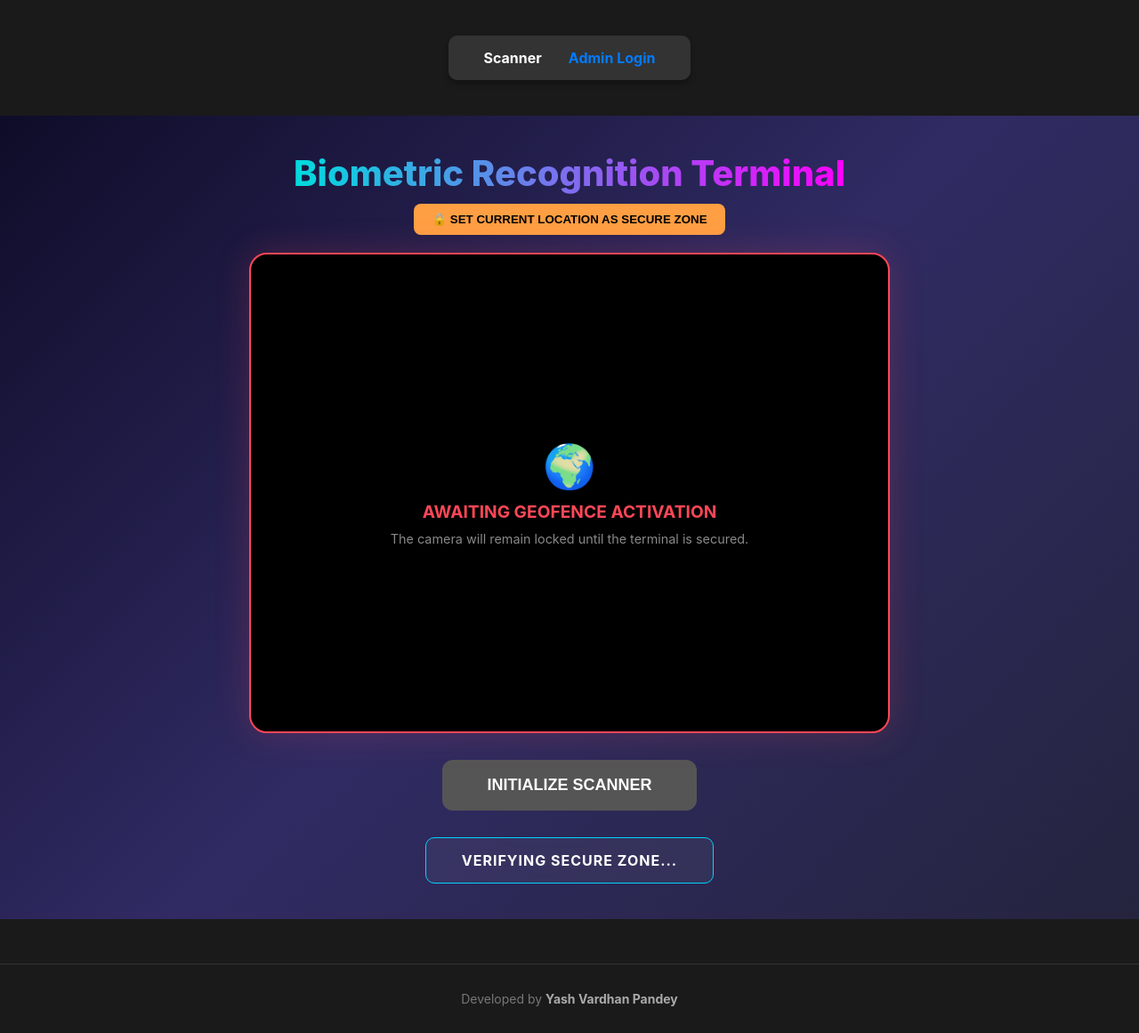
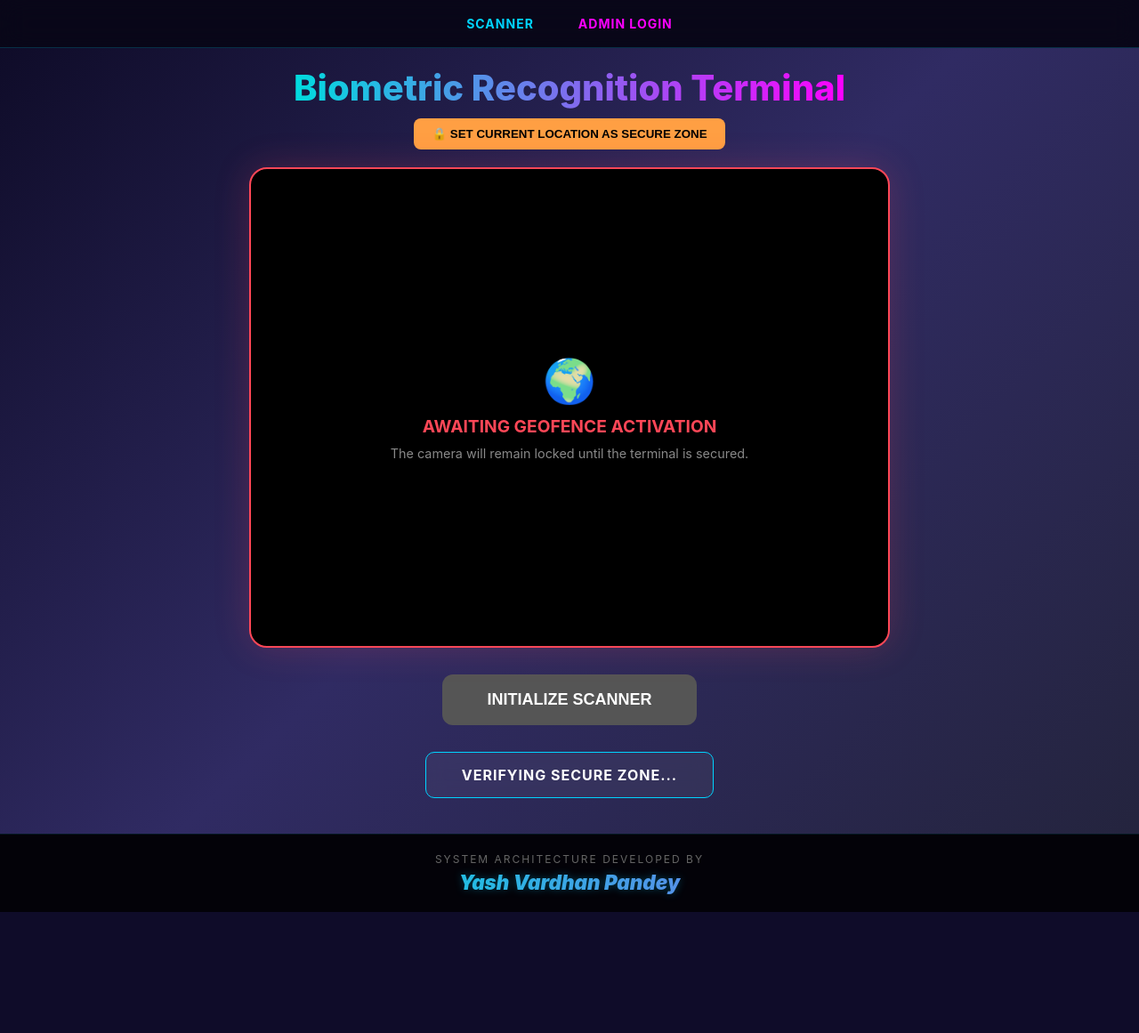
Before and after one commit to pndeyyash-cmd/face-attendance-frontend, a React (Vite) app: page / in a window 1280 px wide. Shown: the whole page at 89% size. After the commit the page ends 1025 px from the top, so only its background shows below. Built offline with nearby package versions, Linux system fonts and the light colour scheme; no server answers.

Commit message:
UI: Finalized glossy branding and removed layout dead zones

```diff
--- a/src/App.jsx
+++ b/src/App.jsx
@@ -10,7 +10,6 @@ export default function App() {
   const [isAdmin, setIsAdmin] = useState(false);
 
   useEffect(() => {
-    // Sync login state with local storage on load
     const token = localStorage.getItem('adminToken');
     setIsAdmin(!!token);
   }, []);
@@ -21,28 +20,51 @@ export default function App() {
     window.location.href = "/";
   };
 
+  const navLinkStyle = {
+    color: '#00d4ff',
+    textDecoration: 'none',
+    fontSize: '14px',
+    fontWeight: '700',
+    letterSpacing: '1px',
+    textTransform: 'uppercase',
+    padding: '8px 15px',
+    borderRadius: '6px',
+    transition: '0.3s all'
+  };
+
   return (
     <BrowserRouter>
-      <div style={{ display: 'flex', flexDirection: 'column', alignItems: 'center', minHeight: '100vh', backgroundColor: '#1a1a1a', color: 'white', paddingTop: '40px' }}>
+      {/* Root container: No padding at top to kill the black bar */}
+      <div style={{ display: 'flex', flexDirection: 'column', minHeight: '100vh', backgroundColor: '#0f0c29' }}>
 
-        {/* Navigation Bar */}
-        <nav style={{ display: 'flex', justifyContent: 'center', alignItems: 'center', gap: '30px', padding: '15px 40px', backgroundColor: '#333', borderRadius: '10px', marginBottom: '40px', boxShadow: '0 4px 6px rgba(0,0,0,0.3)' }}>
-          <Link to="/" style={{ color: 'white', textDecoration: 'none', fontSize: '16px', fontWeight: 'bold' }}>Scanner</Link>
+        {/* Navigation: Sticky Glassmorphism Header */}
+        <nav style={{
+          display: 'flex', justifyContent: 'center', alignItems: 'center', gap: '20px',
+          padding: '10px 0',
+          background: 'rgba(0, 0, 0, 0.4)',
+          backdropFilter: 'blur(15px)',
+          borderBottom: '1px solid rgba(0, 212, 255, 0.2)',
+          position: 'sticky', top: 0, zIndex: 1000
+        }}>
+          <Link to="/" style={navLinkStyle}>Scanner</Link>
 
           {isAdmin ? (
             <>
-              <Link to="/register" style={{ color: 'white', textDecoration: 'none', fontSize: '16px', fontWeight: 'bold' }}>Register</Link>
-              <Link to="/dashboard" style={{ color: 'white', textDecoration: 'none', fontSize: '16px', fontWeight: 'bold' }}>Logs</Link>
-              <Link to="/manage-students" style={{ color: 'white', textDecoration: 'none', fontSize: '16px', fontWeight: 'bold' }}>Management</Link>
-              <button onClick={handleLogout} style={{ backgroundColor: '#ff4c4c', color: 'white', border: 'none', padding: '8px 15px', borderRadius: '5px', cursor: 'pointer', fontWeight: 'bold' }}>Logout</button>
+              <Link to="/register" style={navLinkStyle}>Register</Link>
+              <Link to="/dashboard" style={navLinkStyle}>Logs</Link>
+              <Link to="/manage-students" style={navLinkStyle}>Management</Link>
+              <button onClick={handleLogout} style={{
+                background: '#ff4757', color: 'white', border: 'none',
+                padding: '6px 15px', borderRadius: '6px', cursor: 'pointer', fontWeight: 'bold'
+              }}>LOGOUT</button>
             </>
           ) : (
-            <Link to="/login" style={{ color: '#007BFF', textDecoration: 'none', fontSize: '16px', fontWeight: 'bold' }}>Admin Login</Link>
+            <Link to="/login" style={{...navLinkStyle, color: '#fc00ff'}}>Admin Login</Link>
           )}
         </nav>
 
-        {/* Content Area */}
-        <div style={{ width: '100%', flex: 1, display: 'flex', justifyContent: 'center' }}>
+        {/* Content Area: flex: 1 ensures it pushes the footer to the bottom */}
+        <main style={{ flex: 1, width: '100%', display: 'flex', flexDirection: 'column' }}>
           <Routes>
             <Route path="/" element={<Scanner />} />
             <Route path="/login" element={<Login onLoginSuccess={() => setIsAdmin(true)} />} />
@@ -50,13 +72,45 @@ export default function App() {
             <Route path="/dashboard" element={isAdmin ? <Dashboard /> : <Navigate to="/login" />} />
             <Route path="/manage-students" element={isAdmin ? <ManageStudents /> : <Navigate to="/login" />} />
           </Routes>
-        </div>
+        </main>
 
-        {/* Global Branding Footer */}
-        <footer style={{ marginTop: '50px', padding: '30px', color: '#777', fontSize: '14px', borderTop: '1px solid #333', width: '100%', textAlign: 'center' }}>
-          Developed by <strong style={{ color: '#aaa' }}>Yash Vardhan Pandey</strong>
+        {/* Branding Footer: Glossy & Metallic Finish */}
+        <footer style={{
+          padding: '20px 0',
+          background: 'rgba(0,0,0,0.8)',
+          borderTop: '1px solid rgba(0, 212, 255, 0.1)',
+          textAlign: 'center'
+        }}>
+          <p style={{ margin: 0, color: '#666', fontSize: '12px', letterSpacing: '2px', textTransform: 'uppercase' }}>
+            System Architecture Developed By
+          </p>
+          <h3 style={{
+            margin: '5px 0 0 0',
+            fontStyle: 'italic',
+            fontWeight: '900',
+            fontSize: '1.4rem',
+            background: 'linear-gradient(90deg, #00dbde, #fc00ff, #00dbde)',
+            backgroundSize: '200% auto',
+            WebkitBackgroundClip: 'text',
+            WebkitTextFillColor: 'transparent',
+            animation: 'glossy-flow 3s linear infinite',
+            filter: 'drop-shadow(0px 0px 5px rgba(0, 212, 255, 0.3))'
+          }}>
+            Yash Vardhan Pandey
+          </h3>
         </footer>
 
+        <style>{`
+          @keyframes glossy-flow {
+            0% { background-position: 0% center; }
+            100% { background-position: 200% center; }
+          }
+          /* This fixes the gap between App.jsx and the children's backgrounds */
+          main > div {
+            min-height: auto !important;
+            padding-top: 20px !important;
+          }
+        `}</style>
       </div>
     </BrowserRouter>
   );
```
